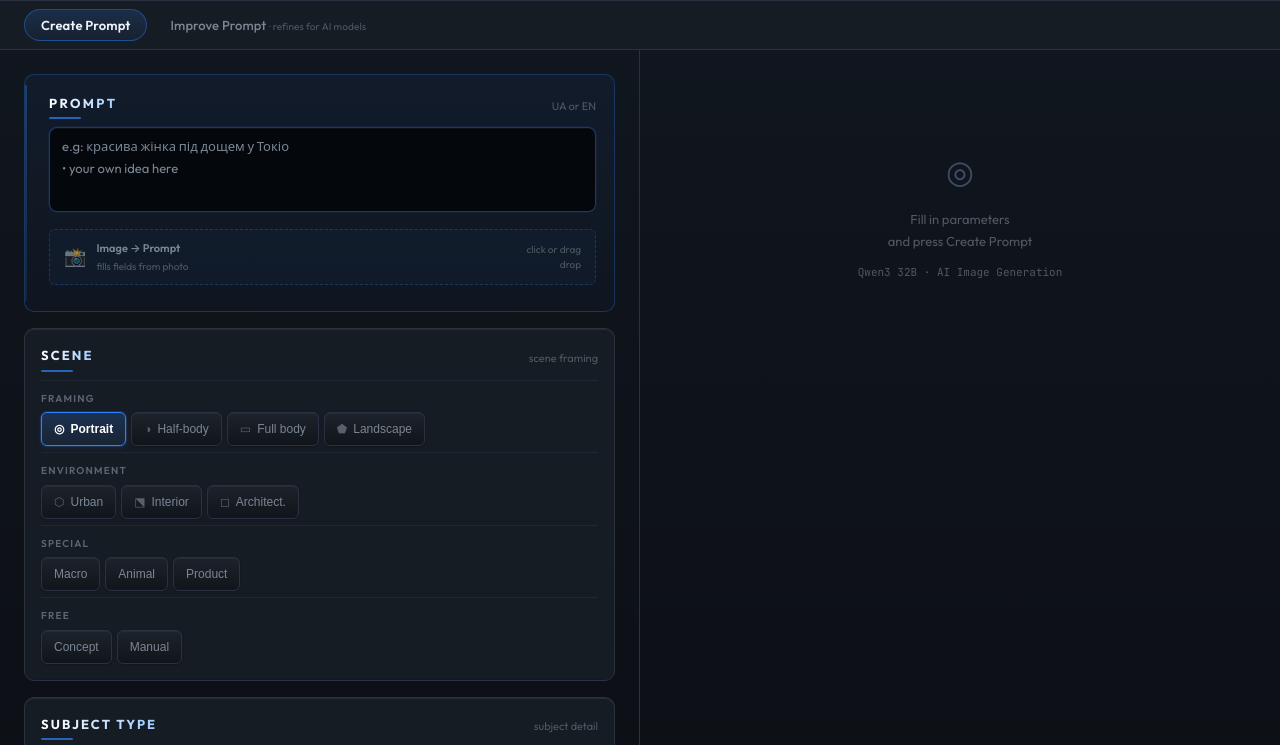
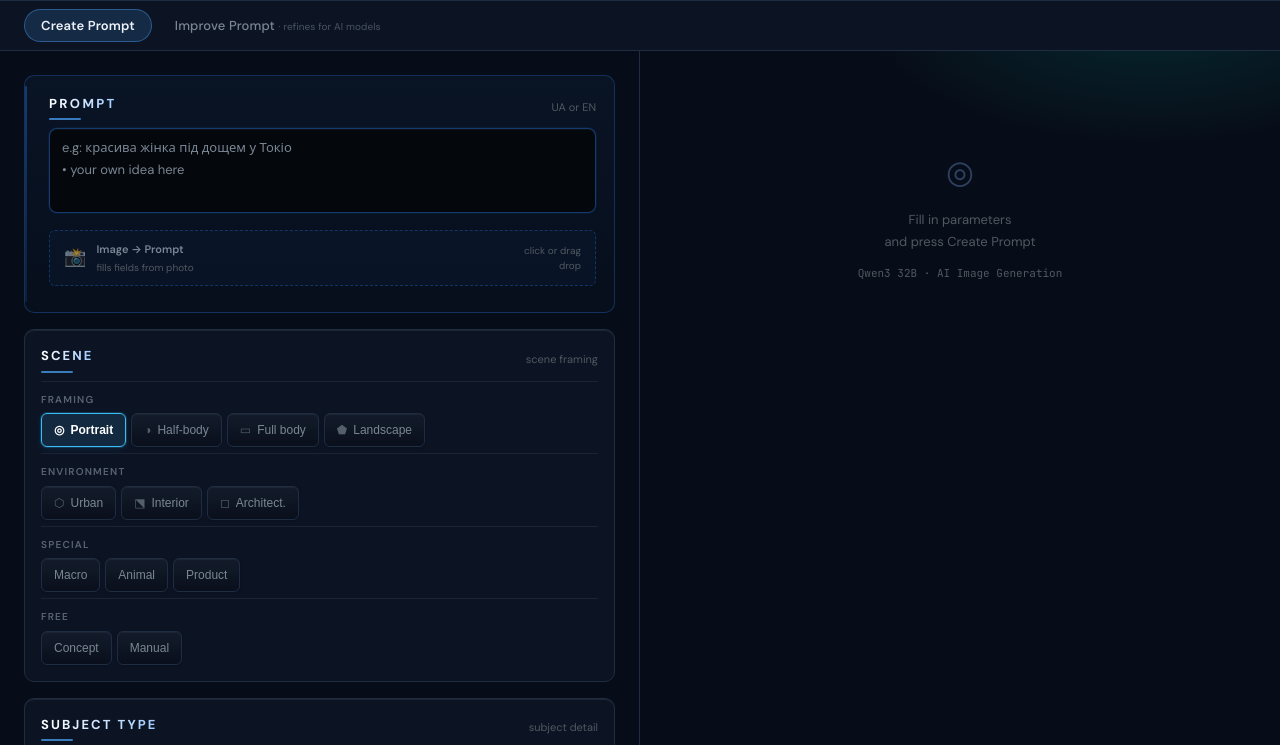
Before and after one commit to Konst-Andre/zit-prompt-tg, a plain HTML site: page index.html in a window 1280 px wide. Shown: the part 61-806 px from the top of the page. Drawn offline with Linux system fonts and the light colour scheme.

Commit message:
Add files via upload

```diff
--- a/index.html
+++ b/index.html
@@ -3,7 +3,7 @@
 <head>
   <meta charset="UTF-8">
   <meta name="viewport" content="width=device-width, initial-scale=1.0, maximum-scale=5.0">
-  <meta name="theme-color" content="#0D1117">
+  <meta name="theme-color" content="#070D18">
   <meta name="color-scheme" content="dark">
   <meta name="apple-mobile-web-app-status-bar-style" content="black-translucent">
   <title>LLM Prompt Generator</title>
@@ -11,7 +11,7 @@
   <script src="https://telegram.org/js/telegram-web-app.js"></script>
   <link rel="preconnect" href="https://fonts.googleapis.com">
   <link rel="preconnect" href="https://fonts.gstatic.com" crossorigin>
-  <link href="https://fonts.googleapis.com/css2?family=Outfit:wght@400;500;600;700&family=JetBrains+Mono:wght@400;500&display=swap" rel="stylesheet">
+  <link href="https://fonts.googleapis.com/css2?family=DM+Sans:opsz,wght@9..40,400;9..40,500;9..40,600;9..40,700&family=JetBrains+Mono:wght@400;500&display=swap" rel="stylesheet">
   <style>
     *, *::before, *::after { box-sizing: border-box; margin: 0; padding: 0; }
 
@@ -19,13 +19,13 @@
        DESIGN TOKENS
     ═══════════════════════════════════════ */
     :root {
-      --bg:       #0D1117;
-      --bg2:      #161C24;
-      --bg3:      #070B0F;
-      --bg4:      #232E42;
-
-      --bdr:      #2A3140;
-      --bdr2:     #3E4D62;
+      --bg:       #070D18;
+      --bg2:      #0C1424;
+      --bg3:      #040810;
+      --bg4:      #172030;
+
+      --bdr:      #1E2D42;
+      --bdr2:     #2E4060;
       --bdr-light: rgba(255,255,255,.07);
 
       --t1:  #ECF2F8;
@@ -33,11 +33,16 @@
       --t3:  #7A8694;
       --t4:  #505860;
 
-      --acc:      #2F81F7;
-      --acc-hi:   #4696FF;
-      --acc-lo:   #1B6FE5;
-      --acc-bg:   #0C1E3A;
-      --acc-txt:  #79B8FF;
+      --acc:      #4DA6FF;
+      --acc-hi:   #7EC8FF;
+      --acc-lo:   #2F81F7;
+      --acc-bg:   #071428;
+      --acc-txt:  #7EC8FF;
+
+      --cyan:     #38BDF8;
+      --cyan-dim: rgba(56,189,248,.12);
+      --cyan-bdr: rgba(56,189,248,.28);
+      --cyan-txt: #67D5FF;
 
       --red:      #F85149;
       --red-bg:   #1A0F0E;
@@ -58,12 +63,15 @@
       --tr: 0.15s ease;
     }
 
-    html { background: #0D1117; }
+    html { background: #070D18; }
 
     html, body {
-      background: linear-gradient(180deg, #111720 0%, #0D1117 40%, #080C10 100%);
+      background:
+        radial-gradient(ellipse 700px 320px at 25% -8%, rgba(47,129,247,.30), transparent 60%),
+        radial-gradient(ellipse 480px 220px at 90% 4%,  rgba(0,200,180,.14),  transparent 60%),
+        #070D18;
       color: var(--t1);
-      font-family: 'Outfit', system-ui, -apple-system, BlinkMacSystemFont, 'Segoe UI', sans-serif;
+      font-family: 'DM Sans', system-ui, -apple-system, BlinkMacSystemFont, 'Segoe UI', sans-serif;
       font-size: 14px;
       line-height: 1.55;
       min-height: 100vh;
@@ -153,8 +161,8 @@
     }
     .tab-btn.active {
       color: var(--t1);
-      background: linear-gradient(180deg, rgba(47,129,247,.18), rgba(47,129,247,.06));
-      border-color: rgba(47,129,247,.4);
+      background: rgba(77,166,255,.15);
+      border-color: rgba(77,166,255,.4);
       font-weight: 600;
     }
 
@@ -403,18 +411,18 @@
     ═══════════════════════════════════════ */
     .btn-random {
       padding: 13px 16px;
-      background: linear-gradient(180deg, #2A3548 0%, #1E2C3E 100%);
+      background: rgba(255,255,255,.04);
       border: 1px solid var(--bdr2); color: var(--t2);
-      border-radius: var(--r); font-size: 16px; font-family: inherit;
+      border-radius: var(--r); font-size: 16px; font-family: 'DM Sans', inherit;
       cursor: pointer; flex-shrink: 0;
       transition: background var(--tr), border-color var(--tr), box-shadow var(--tr),
                   color var(--tr), transform 0.12s ease;
       box-shadow: inset 0 1px 0 rgba(255,255,255,.07), 0 1px 3px rgba(0,0,0,.2);
     }
     .btn-random:hover {
-      background: linear-gradient(180deg, #303F58 0%, #263348 100%);
+      background: rgba(77,166,255,.1);
       border-color: var(--acc); color: var(--acc-txt);
-      box-shadow: 0 0 12px rgba(47,129,247,.2), inset 0 1px 0 rgba(255,255,255,.1);
+      box-shadow: 0 0 12px rgba(77,166,255,.18), inset 0 1px 0 rgba(255,255,255,.06);
     }
     .btn-random:active { transform: scale(0.95); }
     .btn-random.fired { animation: randomFlash 200ms ease-out; }
@@ -487,9 +495,9 @@
     }
     .sel-btn:active { transform: scale(0.97); }
     .sel-btn.active {
-      background: linear-gradient(180deg, rgba(47,129,247,.22), rgba(47,129,247,.08));
-      border-color: var(--acc); color: #fff; font-weight: 600;
-      box-shadow: 0 0 0 1px rgba(47,129,247,.2), 0 2px 6px rgba(47,129,247,.1);
+      background: var(--cyan-dim);
+      border-color: var(--cyan); color: #fff; font-weight: 600;
+      box-shadow: 0 0 0 1px rgba(56,189,248,.18), 0 2px 6px rgba(56,189,248,.1);
     }
 
     /* Group container */
@@ -632,7 +640,7 @@
     .preview-token.subject-tok {
       font-size: 12px; color: #D0E8FF;
       background: rgba(47,129,247,.15); border-color: rgba(47,129,247,.35);
-      font-family: 'Outfit', sans-serif;
+      font-family: 'DM Sans', sans-serif;
       white-space: normal; word-break: break-word;
       opacity: 1; max-width: 100%;
     }
```
